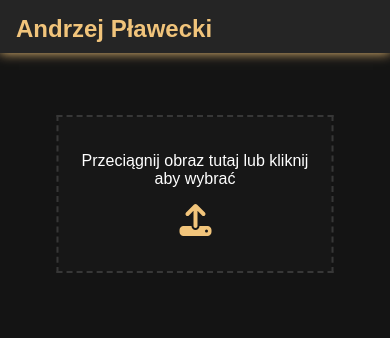
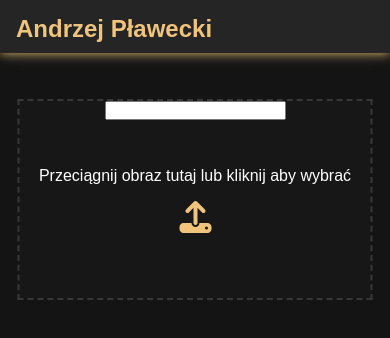
Before and after one commit to viventer/andrew-ponad-frontend, a React (Vite) app: page /post/create in a window 390 px wide. Shown: the top 338 px of the page. Built offline with nearby package versions, Linux system fonts and the light colour scheme.

Commit message:
better scaling for smartphones and started postTitleInput

```diff
--- a/src/views/global/components/Navigation.jsx
+++ b/src/views/global/components/Navigation.jsx
@@ -11,8 +11,8 @@ import {
 export default function Navigation() {
   const icons = [faWindows, faUbuntu, faWifi, faCode, faGraduationCap];
 
-  const iconElements = icons.map((icon) => (
-    <div className="icon">
+  const iconElements = icons.map((icon, i) => (
+    <div className="icon" key={i}>
       <FontAwesomeIcon icon={icon} />
     </div>
   ));
--- a/src/views/global/styles/Header.styled.js
+++ b/src/views/global/styles/Header.styled.js
@@ -87,7 +87,7 @@ export const StyledSearchBar = styled.nav`
     border-left: none;
   }
 
-  @media (max-width: 500px) {
+  @media (max-width: 1000px) {
     & form {
       display: none;
     }
--- a/src/views/global/styles/Navigation.styled.js
+++ b/src/views/global/styles/Navigation.styled.js
@@ -27,7 +27,7 @@ export const StyledNavigation = styled.nav`
     cursor: pointer;
   }
 
-  @media (max-width: 500px) {
+  @media (max-width: 1000px) {
     & .icon {
       display: none;
     }
--- a/src/views/post/components/PostEditor.jsx
+++ b/src/views/post/components/PostEditor.jsx
@@ -1,16 +1,19 @@
 import { StyledPostEditor } from "../styles/PostEditor.styled";
 import ImageDropzone from "./ImageDropzone";
 import ThumbnailBar from "./ThumbnailBar";
+import PostTitleInput from "./PostTitleInput";
 
 import { useState } from "react";
 
 export default function PostEditor() {
   const [fileUrl, setFileUrl] = useState(null);
+  const [postTitle, setPostTitle] = useState("");
 
   return (
     <StyledPostEditor>
       {fileUrl && <ThumbnailBar fileUrl={fileUrl} />}
       <ImageDropzone fileUrl={fileUrl} setFileUrl={setFileUrl} />
+      <PostTitleInput postTitle={postTitle} />
     </StyledPostEditor>
   );
 }
--- /dev/null
+++ b/src/views/post/components/PostTitleInput.jsx
@@ -0,0 +1,5 @@
+import { StyledPostTitleInput } from "../styles/PostEditor.styled";
+
+export default function PostTitleInput({ postTitle }) {
+  return <StyledPostTitleInput />;
+}
--- a/src/views/post/components/ThumbnailBar.jsx
+++ b/src/views/post/components/ThumbnailBar.jsx
@@ -5,6 +5,7 @@ export default function ThumbnailBar({ fileUrl }) {
   for (let i = 0; i < 3; i++) {
     images.push(
       <img
+        key={i}
         src={fileUrl}
         onLoad={() => {
           URL.revokeObjectURL(fileUrl);
--- a/src/views/post/styles/ImageDropzone.styled.js
+++ b/src/views/post/styles/ImageDropzone.styled.js
@@ -98,8 +98,12 @@ export const StyledImageDropzone = styled.div`
     max-height: 15.75rem;
   }
 
-  @media (max-width: 450px) {
+  @media (max-width: 500px) {
     font-size: 1rem;
+    width: 90vw;
+    height: calc(0.5625 * 90vw);
+    max-width: 36rem;
+    max-height: 20.25rem;
 
     & .icon,
     & .change-icon {
--- a/src/views/post/styles/PostEditor.styled.js
+++ b/src/views/post/styles/PostEditor.styled.js
@@ -7,4 +7,13 @@ export const StyledPostEditor = styled.main`
   flex-direction: column;
   position: relative;
   margin-top: 4rem;
+
+  @media (max-width: 500px) {
+    margin-top: 3rem;
+  }
 `;
+
+export const StyledPostTitleInput = styled.input`
+  position: absolute;
+  top: 100%;
+`;
--- a/src/views/post/styles/ThumbnailBar.styled.js
+++ b/src/views/post/styles/ThumbnailBar.styled.js
@@ -88,4 +88,13 @@ export const StyledThumbnailBar = styled.section`
       display: none;
     }
   }
+
+  @media (max-width: 500px) {
+    & img:nth-child(2) {
+      width: 90vw;
+      height: calc(0.5625 * 90vw);
+      max-width: 36rem;
+      max-height: 20.25rem;
+    }
+  }
 `;
```
